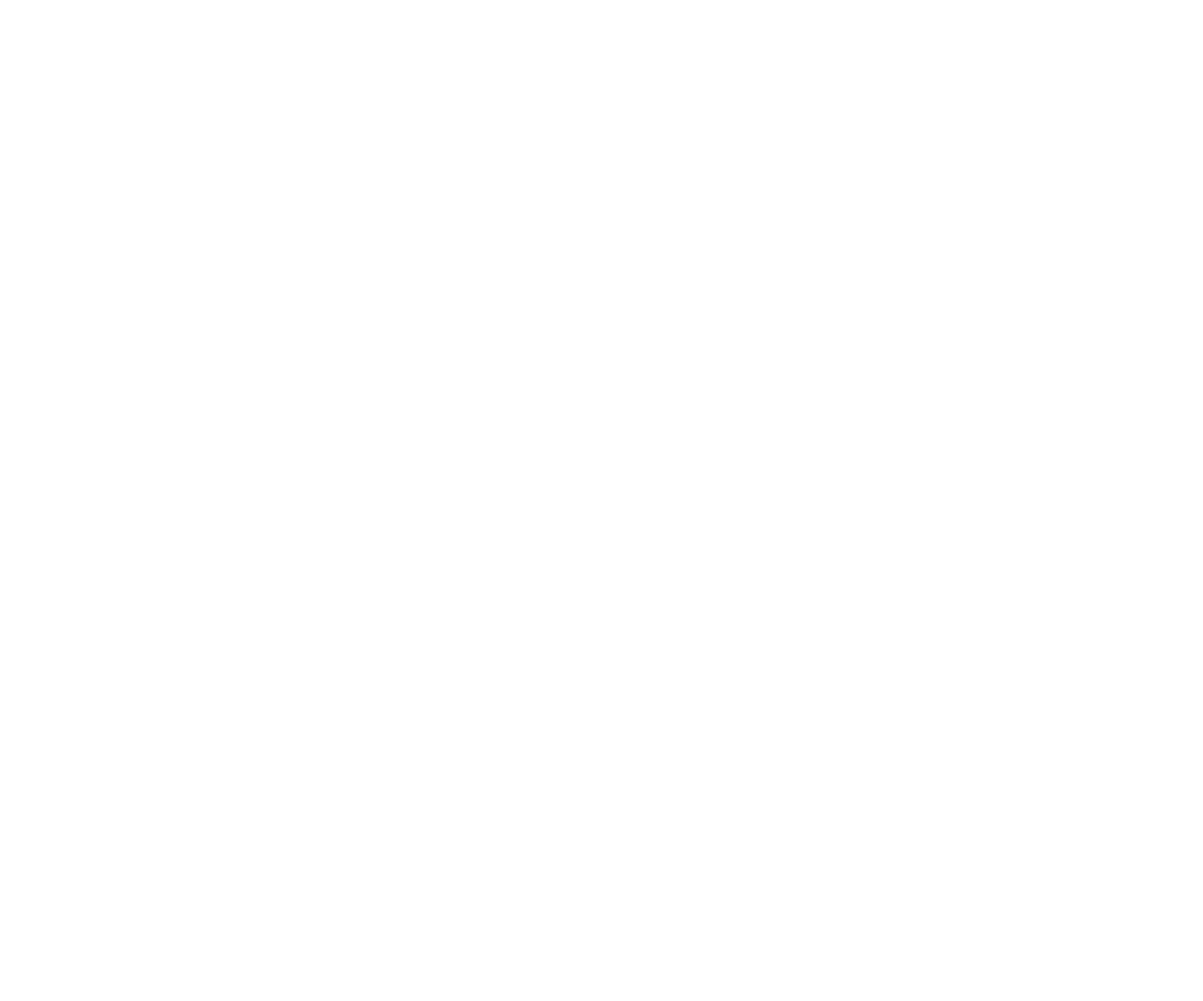
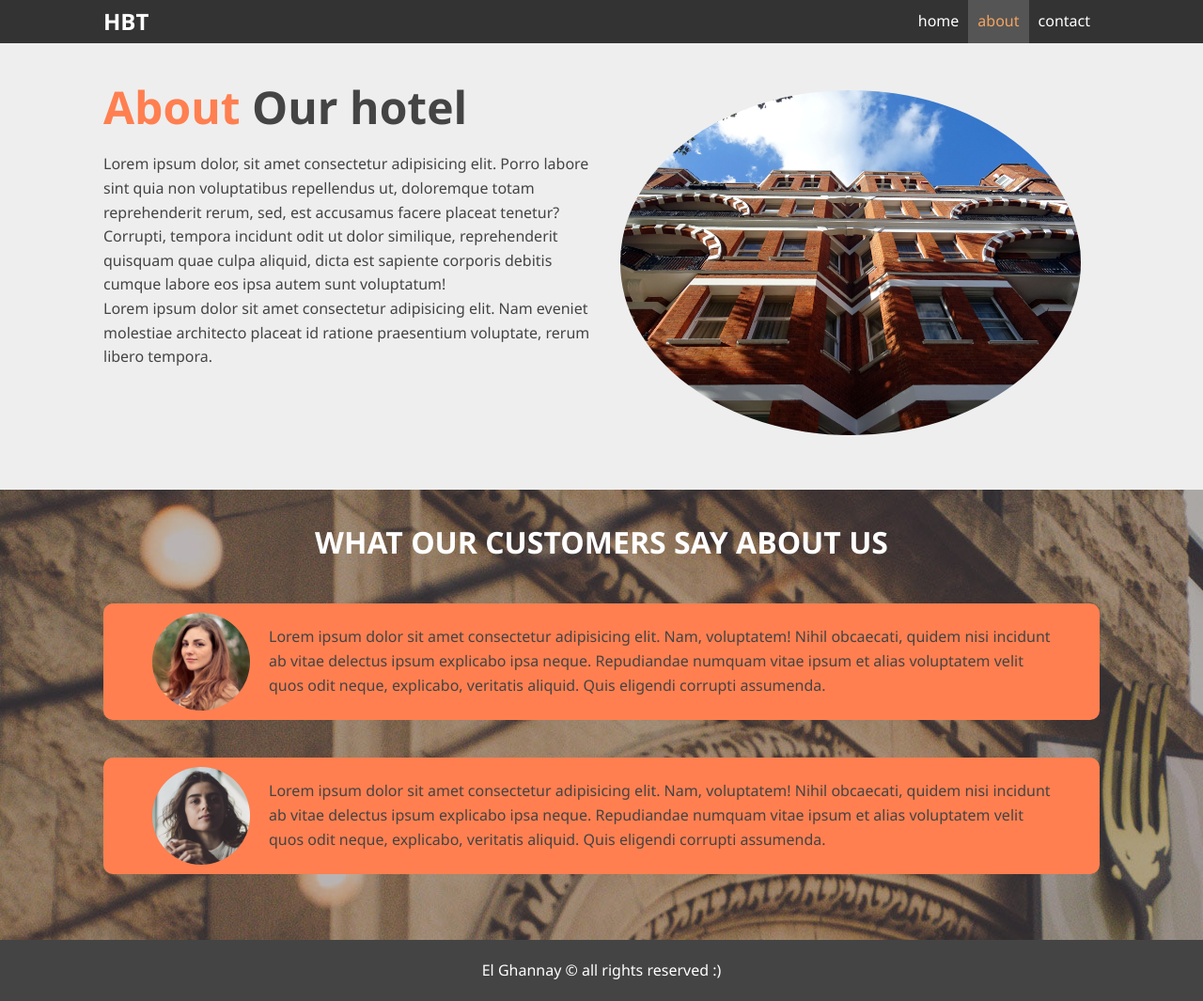
Before and after one commit to elghannay/intermediate-css-projects, a plain HTML site: page hotel website/about.html in a window 1280 px wide. Shown: the whole page at 94% size. Before the commit the page ends 800 px from the top, so only its background shows below. Drawn offline with Linux system fonts and the light colour scheme.

Commit message:
finished the hotel website

```diff
--- a/hotel website/about.html
+++ b/hotel website/about.html
@@ -0,0 +1,99 @@
+<!DOCTYPE html>
+<html lang="en">
+
+<head>
+    <meta charset="UTF-8" />
+    <meta name="viewport" content="width=device-width, initial-scale=1.0" />
+    <meta http-equiv="X-UA-Compatible" content="ie=edge" />
+    <meta name="description" content="welcome to the home screen of our hotel website" />
+    <meta name="keywords" content="hotel, boston, massachusets" />
+    <title>Hotel website</title>
+    <link rel="stylesheet" href="styles/main.css" />
+</head>
+
+<body>
+    <svg version="1.1" xmlns="http://www.w3.org/2000/svg" style="display: none;">
+        <symbol id="icon-home" viewBox="0 0 32 32">
+            <title>home</title>
+            <path d="M32 18.451l-16-12.42-16 12.42v-5.064l16-12.42 16 12.42zM28 18v12h-8v-8h-8v8h-8v-12l12-9z"></path>
+        </symbol>
+        <symbol id="icon-books" viewBox="0 0 36 32">
+            <title>books</title>
+            <path
+                d="M7 4h-6c-0.55 0-1 0.45-1 1v22c0 0.55 0.45 1 1 1h6c0.55 0 1-0.45 1-1v-22c0-0.55-0.45-1-1-1zM6 10h-4v-2h4v2z">
+            </path>
+            <path
+                d="M17 4h-6c-0.55 0-1 0.45-1 1v22c0 0.55 0.45 1 1 1h6c0.55 0 1-0.45 1-1v-22c0-0.55-0.45-1-1-1zM16 10h-4v-2h4v2z">
+            </path>
+            <path
+                d="M23.909 5.546l-5.358 2.7c-0.491 0.247-0.691 0.852-0.443 1.343l8.999 17.861c0.247 0.491 0.852 0.691 1.343 0.443l5.358-2.7c0.491-0.247 0.691-0.852 0.443-1.343l-8.999-17.861c-0.247-0.491-0.852-0.691-1.343-0.443z">
+            </path>
+        </symbol>
+        <symbol id="icon-headphones" viewBox="0 0 32 32">
+            <title>headphones</title>
+            <path d="M9 18h-2v14h2c0.55 0 1-0.45 1-1v-12c0-0.55-0.45-1-1-1z"></path>
+            <path d="M23 18c-0.55 0-1 0.45-1 1v12c0 0.55 0.45 1 1 1h2v-14h-2z"></path>
+            <path
+                d="M32 16c0-8.837-7.163-16-16-16s-16 7.163-16 16c0 1.919 0.338 3.759 0.958 5.464-0.609 1.038-0.958 2.246-0.958 3.536 0 3.526 2.608 6.443 6 6.929v-13.857c-0.997 0.143-1.927 0.495-2.742 1.012-0.168-0.835-0.258-1.699-0.258-2.584 0-7.18 5.82-13 13-13s13 5.82 13 13c0 0.885-0.088 1.749-0.257 2.584-0.816-0.517-1.745-0.87-2.743-1.013v13.858c3.392-0.485 6-3.402 6-6.929 0-1.29-0.349-2.498-0.958-3.536 0.62-1.705 0.958-3.545 0.958-5.465z">
+            </path>
+        </symbol>
+    </svg>
+
+    <header>
+        <nav id="navbar">
+            <div class="container">
+                <a class="logo" href="index.html">
+                    <h1>HBT</h1>
+                </a>
+                <ul>
+                    <li><a href="index.html">home</a></li>
+                    <li><a class="current" href="about.html">about</a></li>
+                    <li><a href="contact.html">contact</a></li>
+                </ul>
+            </div>
+        </nav>
+    </header>
+    <section id="about-info" class="bg-light py-3">
+        <div class="container">
+            <div class="info-left">
+                <h1><span class="text-primary">About </span>Our hotel</h1>
+                <p>Lorem ipsum dolor, sit amet consectetur adipisicing elit. Porro labore sint quia non voluptatibus
+                    repellendus ut, doloremque totam reprehenderit rerum, sed, est accusamus facere placeat tenetur?
+                    Corrupti, tempora incidunt odit ut dolor similique, reprehenderit quisquam quae culpa aliquid, dicta
+                    est sapiente corporis debitis cumque labore eos ipsa autem sunt voluptatum!</p>
+                <p>Lorem ipsum dolor sit amet consectetur adipisicing elit. Nam eveniet molestiae architecto placeat id
+                    ratione praesentium voluptate, rerum libero tempora.</p>
+            </div>
+            <div class="info-right">
+                <img src="image_resources/photo-2.jpg" alt="xyz">
+            </div>
+        </div>
+    </section>
+    <section id="testimonials" class="py-3">
+        <div class="container">
+            <h2>what our customers say about us</h2>
+            <div class="testimonial bg-primary py-1">
+                <img src="image_resources/person-1.jpg" alt="sematha">
+                <p>Lorem ipsum dolor sit amet consectetur adipisicing elit. Nam, voluptatem! Nihil obcaecati, quidem
+                    nisi incidunt ab vitae delectus ipsum explicabo ipsa neque. Repudiandae numquam vitae ipsum et alias
+                    voluptatem velit quos odit neque, explicabo, veritatis aliquid. Quis eligendi corrupti assumenda.
+                </p>
+            </div>
+            <div class="testimonial bg-primary py-1">
+                <img src="image_resources/person-2.jpg" alt="jen">
+                <p>Lorem ipsum dolor sit amet consectetur adipisicing elit. Nam, voluptatem! Nihil obcaecati, quidem
+                    nisi incidunt ab vitae delectus ipsum explicabo ipsa neque. Repudiandae numquam vitae ipsum et alias
+                    voluptatem velit quos odit neque, explicabo, veritatis aliquid. Quis eligendi corrupti assumenda.
+                </p>
+            </div>
+        </div>
+    </section>
+
+
+
+    <footer id="footer" class="bg-dark">
+        El Ghannay &copy; all rights reserved :)
+    </footer>
+</body>
+
+</html>
--- a/hotel website/styles/main.css
+++ b/hotel website/styles/main.css
@@ -1,28 +1,31 @@
 /* resets  */
+
 * {
   padding: 0;
   margin: 0;
   box-sizing: border-box;
 }
-html,
-body {
+
+html, body {
   font-family: 'Segoe UI', Tahoma, Geneva, Verdana, sans-serif;
   line-height: 1.6;
 }
+
 a {
   text-decoration: none;
   color: white;
 }
 
-h1,
-h2,
-h3 {
+h1, h2, h3 {
   margin-bottom: 10px;
 }
+
 p {
   margin-bottom: 10px 0;
 }
+
 /* utility classes */
+
 .btn {
   border: 0;
   padding: 1rem 1.2rem;
@@ -31,39 +34,66 @@ p {
   outline: none;
   cursor: pointer;
 }
+
 .btn:hover {
   background-color: coral;
   color: #333;
 }
+
 .btn-light {
   background-color: #e4e4e4;
   color: #444;
 }
+
 .text-primary {
   color: coral;
 }
+
 .bg-dark {
   background-color: #444;
+  color: white;
+}
+.bg-grey{
+  background-color: rgb(145, 143, 143);
   color: white;
 }
 .bg-light {
   background-color: #eee;
   color: #444;
 }
+
 .bg-primary {
   background-color: coral;
   color: #444;
 }
+
 .lead {
   font-size: 1.2rem;
   color: white;
 }
+
+/* padding */
+
+.py-1 {
+  padding: 10px;
+}
+
+.py-2 {
+  padding: 20px;
+}
+
+.py-3 {
+  padding: 30px;
+}
+
 /* navbar */
+
 #navbar {
   overflow: auto;
   color: #fff;
   background-color: #333;
 }
+
 #navbar .container {
   display: flex;
   align-items: center;
@@ -72,31 +102,38 @@ p {
   padding: 0 20px;
   margin: 0 auto;
 }
+
 #navbar a {
   color: white;
 }
+
 #navbar h1 {
   float: left;
   margin-bottom: 0;
 }
+
 #navbar ul {
   float: right;
   list-style-type: none;
 }
+
 #navbar ul li {
   float: left;
 }
+
 #navbar ul li a {
   padding: 10px;
   display: block;
   text-align: center;
 }
-#navbar ul li a:hover,
-#navbar ul li a.current {
+
+#navbar ul li a:hover, #navbar ul li a.current {
   background-color: #555;
   color: sandybrown;
 }
+
 /* showcase section */
+
 #showcase {
   display: flex;
   height: 80vh;
@@ -104,6 +141,7 @@ p {
   background-size: cover;
   background-position: bottom center;
 }
+
 #showcase .container {
   max-width: 1100px;
   margin: 0 auto;
@@ -119,17 +157,21 @@ p {
   justify-content: space-between;
   align-items: center;
 }
+
 #showcase .showcase-info h1 {
   font-size: 4rem;
   margin-bottom: 0;
 }
+
 /* info section */
+
 #info {
   display: flex;
   justify-content: center;
   flex-flow: row wrap;
   height: auto;
 }
+
 #info .content-image {
   background-image: url(../image_resources/photo-1.jpg);
   background-size: cover;
@@ -137,6 +179,7 @@ p {
   width: 50%;
   overflow: hidden;
 }
+
 #info .content-info {
   text-align: center;
   width: 50%;
@@ -145,16 +188,21 @@ p {
   justify-content: space-evenly;
   align-items: center;
 }
+
 #info .content-info p {
   margin-bottom: 30px;
 }
+
 #info .content-info button {
   margin-bottom: 30px;
 }
+
 #info button a {
   color: #444;
 }
+
 /* features */
+
 .icon {
   display: inline-block;
   width: 2rem;
@@ -163,16 +211,115 @@ p {
   stroke: currentColor;
   fill: currentColor;
 }
+
 #features {
   display: flex;
   flex-flow: row wrap;
 }
+
 #features .box {
   width: 33.33%;
   text-align: center;
   padding: 30px 20px;
 }
-#footer{
+
+/* about page */
+
+#about-info .container {
+  display: flex;
+  flex-flow: row wrap;
+}
+
+#about-info .info-left {
+  width: 50%;
+}
+
+#about-info .info-left h1 {
+  font-size: 3rem;
+}
+
+#about-info .info-right {
+  width: 50%;
+}
+
+#about-info img {
+  border-radius: 50%;
+  width: 100%;
+  padding: 20px;
+}
+
+.container {
+  max-width: 1100px;
+  padding: 0 20px;
+  margin: 0 auto;
+}
+
+/* testemonials  */
+
+#testimonials {
+  background-image: url("../image_resources/test-bg.jpg");
+  height: auto;
+  display: flex;
+  flex-flow: column wrap;
+  justify-content: center;
+}
+
+#testimonials h2 {
+  text-transform: uppercase;
+  font-size: 2rem;
+  color: white;
+  text-align: center;
+}
+
+#testimonials .testimonial {
+  margin: 40px 0;
+  display: flex;
+  flex-flow: row wrap;
+  justify-content: center;
+  align-items: center;
+  border-radius: 10px;
+}
+
+#testimonials .testimonial img {
+  max-width: 10%;
+  height: auto;
+  margin-right: 20px;
+  border-radius: 50%;
+}
+
+#testimonials .testimonial p {
+  width: 80%;
+}
+
+/* form */
+#form{
+  padding: 50px 0;
+}
+#form label {
+  display: block;
+  font-size: 1.2rem;
+}
+
+#form input, #form textarea {
+  width: 100%;
+  display: block;
+  padding: 10px;
+  border: 1px solid #444;
+}
+#form input:focus, #form textarea:focus{
+  outline: none;
+  border: 1px solid salmon;
+}
+
+#form textarea {
+  height: 150px;
+}
+#form button{
+  margin-top: 20px;
+}
+/* footer */
+
+#footer {
   text-align: center;
   padding: 20px;
 }
```
Also changed, not shown: hotel website/contact.html (+110 -0 lines), hotel website/index.html (+2 -2 lines).
